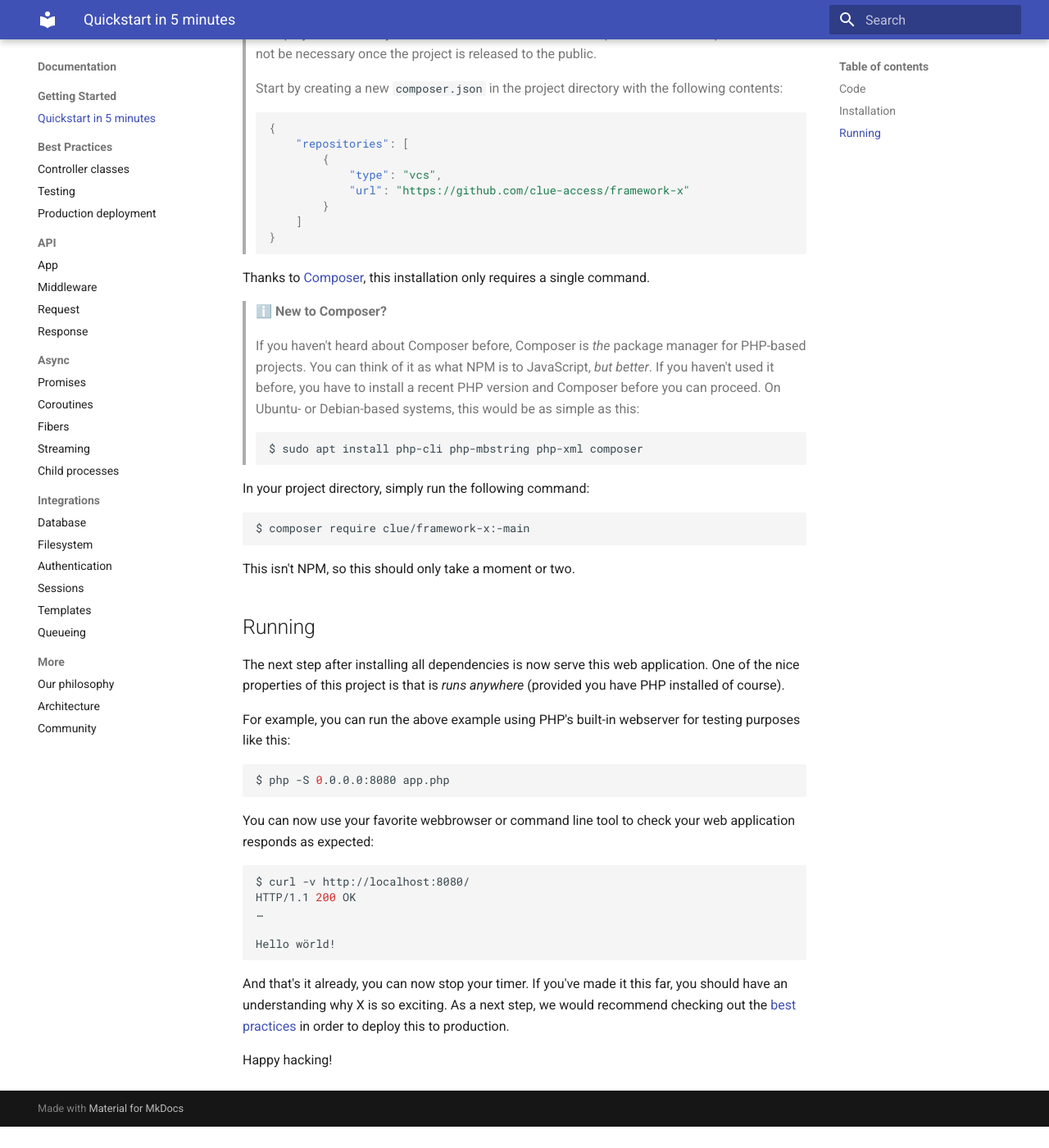
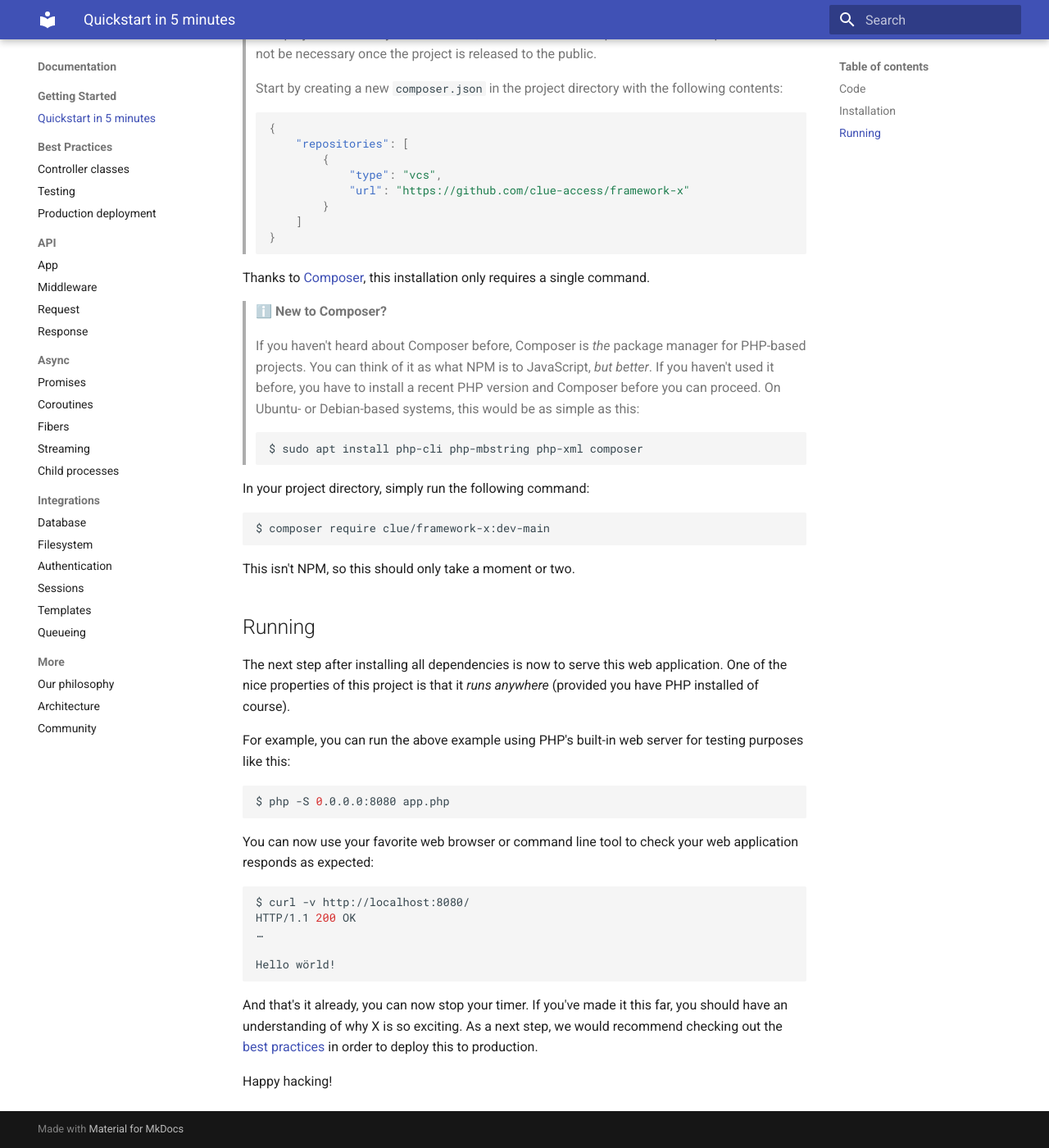
Before and after one commit to clue/framework-x, an MkDocs documentation site: the page built from docs/getting-started/quickstart.md, in a window 1280 px wide and 1400 px high, scrolled down 1115 px. Shown: the whole window at 82% size. Built offline with MkDocs 1.6.1 and Material for MkDocs 9.7.7, drawn with Linux system fonts in a browser that asks for light colours; before the commit the page ends 2489 px from its top, so only the background shows below that; some of the changed text lies outside the part shown.

````diff
--- a/docs/getting-started/quickstart.md
+++ b/docs/getting-started/quickstart.md
@@ -79,24 +79,24 @@ Thanks to [Composer](https://getcomposer.org/), this installation only requires
 In your project directory, simply run the following command:
 
 ```bash
-$ composer require clue/framework-x:-main
+$ composer require clue/framework-x:dev-main
 ```
 
 This isn't NPM, so this should only take a moment or two.
 
 ## Running
 
-The next step after installing all dependencies is now serve this web application.
-One of the nice properties of this project is that is *runs anywhere* (provided you have PHP installed of course).
+The next step after installing all dependencies is now to serve this web application.
+One of the nice properties of this project is that it *runs anywhere* (provided you have PHP installed of course).
 
-For example, you can run the above example using PHP's built-in webserver for
+For example, you can run the above example using PHP's built-in web server for
 testing purposes like this:
 
 ```bash
 $ php -S 0.0.0.0:8080 app.php
 ```
 
-You can now use your favorite webbrowser or command line tool to check your web
+You can now use your favorite web browser or command line tool to check your web
 application responds as expected:
 
 ```bash
@@ -108,7 +108,7 @@ Hello wörld!
 ```
 
 And that's it already, you can now stop your timer.
-If you've made it this far, you should have an understanding why X is so exciting.
+If you've made it this far, you should have an understanding of why X is so exciting.
 As a next step, we would recommend checking out the [best practices](../../best-practices/) in order to deploy this to production.
 
 Happy hacking!
````
Also changed, not shown: other parts of docs/getting-started/quickstart.md (+1 -1 lines), docs/api/app.md (+1 -1 lines), docs/best-practices/controllers.md (+1 -1 lines), docs/integrations/filesystem.md (+2 -2 lines).
